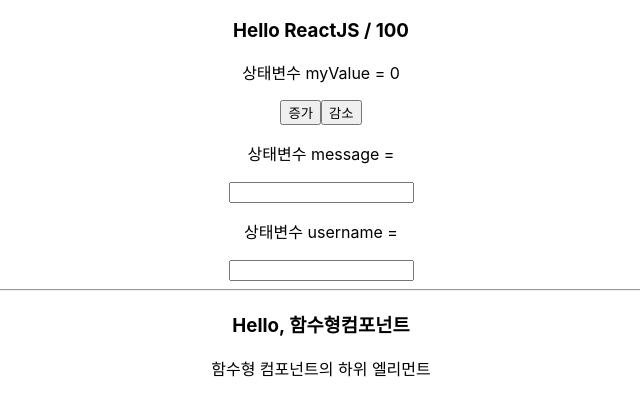
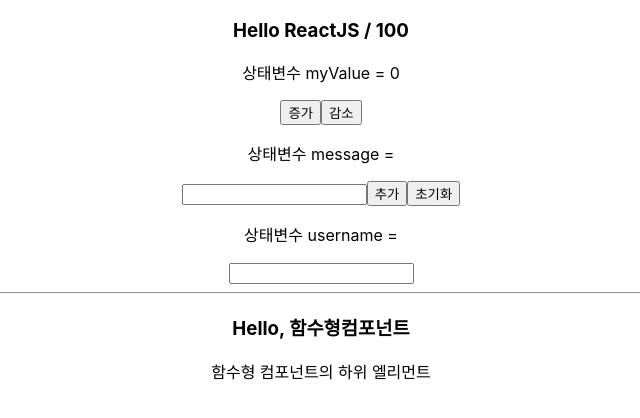
Before and after one commit to myjungwu/HelloReactApp, a React (Create React App) app: page / in a window 1280 px wide. Shown: the top 418 px of the page, without its empty margins (319-959 px from the left). Built offline with nearby package versions, Linux system fonts and the light colour scheme.

Commit message:
css file

```diff
--- a/src/components/MyComponents.js
+++ b/src/components/MyComponents.js
@@ -1,5 +1,6 @@
 import React, { Component } from 'react';
 import PropTypes from 'prop-types';
+
 class MyComponents extends Component {
     //생성자
     // constructor(props) {
@@ -52,6 +53,8 @@
                     상태변수 message = {message}
                 </p>
                 <input type="text" name="message" value={message} onChange={handleChange} />
+                <button>추가</button>
+                <button onClick={() => this.setState({message: ''})}>초기화</button>
                 <p>
                     상태변수 username = {username}
                 </p>
```
Also changed, not shown: src/components/MyComponents.css (added, +7 -0 lines).
